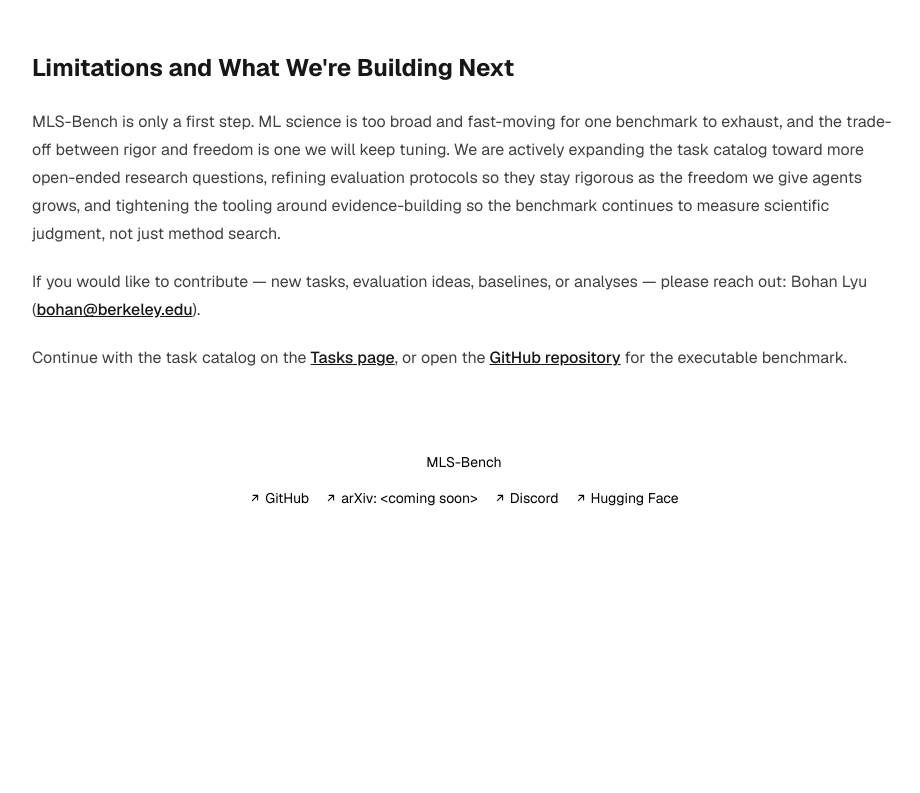
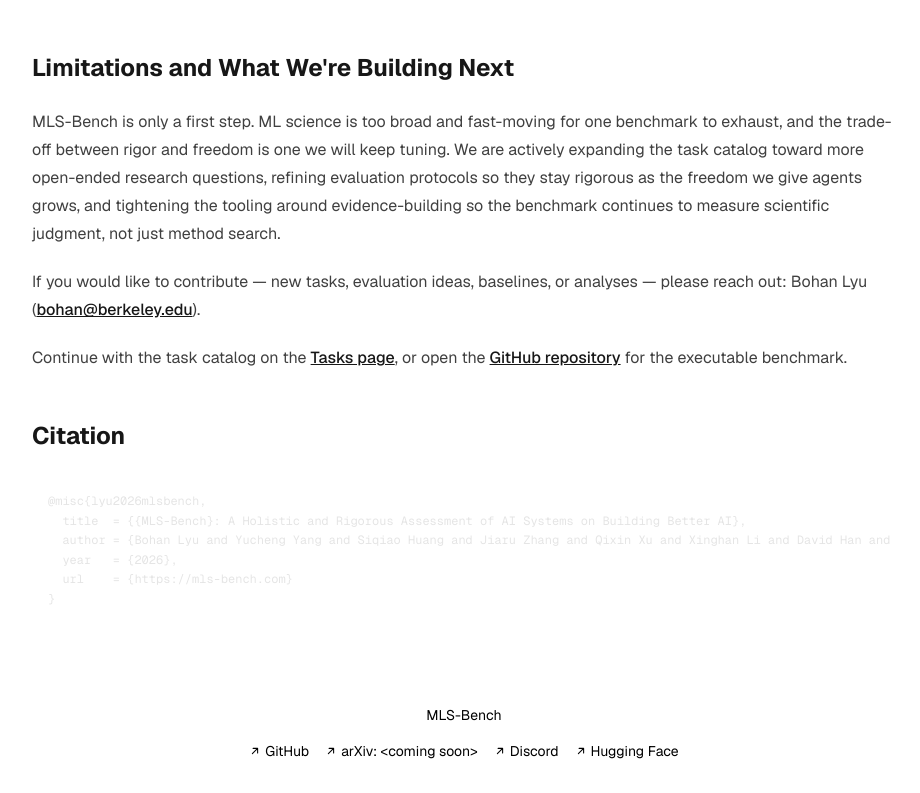
Before and after one commit to Imbernoulli/mls-bench-website, a Next.js app: page /blog in a window 1280 px wide. Shown: the part 7383-8176 px from the top of the page, without its empty margins (176-1096 px from the left). Before the commit the page ends 7923 px from the top, so only its background shows below. Built offline with nearby package versions, Linux system fonts and the light colour scheme.

Commit message:
Append paper BibTeX to blog footer

```diff
--- a/src/app/blog/page.tsx
+++ b/src/app/blog/page.tsx
@@ -352,6 +352,16 @@
           <a href={RESOURCE_LINKS.github.href}>GitHub repository</a> for the
           executable benchmark.
         </p>
+
+        <h2>Citation</h2>
+        <pre className="overflow-x-auto rounded-lg border border-border bg-muted/40 p-4 text-xs leading-relaxed">
+{`@misc{lyu2026mlsbench,
+  title  = {{MLS-Bench}: A Holistic and Rigorous Assessment of AI Systems on Building Better AI},
+  author = {Bohan Lyu and Yucheng Yang and Siqiao Huang and Jiaru Zhang and Qixin Xu and Xinghan Li and David Han and Huaqing Zhang and Yicheng Zhang and Runhan Huang and Kaicheng Yang and Zitao Chen and Wentao Guo and Junlin Yang and Xinyue Ai and Wenhao Chai and Yadi Cao and Ziran Yang and Kun Wang and Dapeng Jiang and Huan-ang Gao and Shange Tang and Chengshuai Shi and Simon S. Du and Max Simchowitz and Jiantao Jiao and Dawn Song and Chi Jin},
+  year   = {2026},
+  url    = {https://mls-bench.com}
+}`}
+        </pre>
       </div>
     </article>
   );
```
